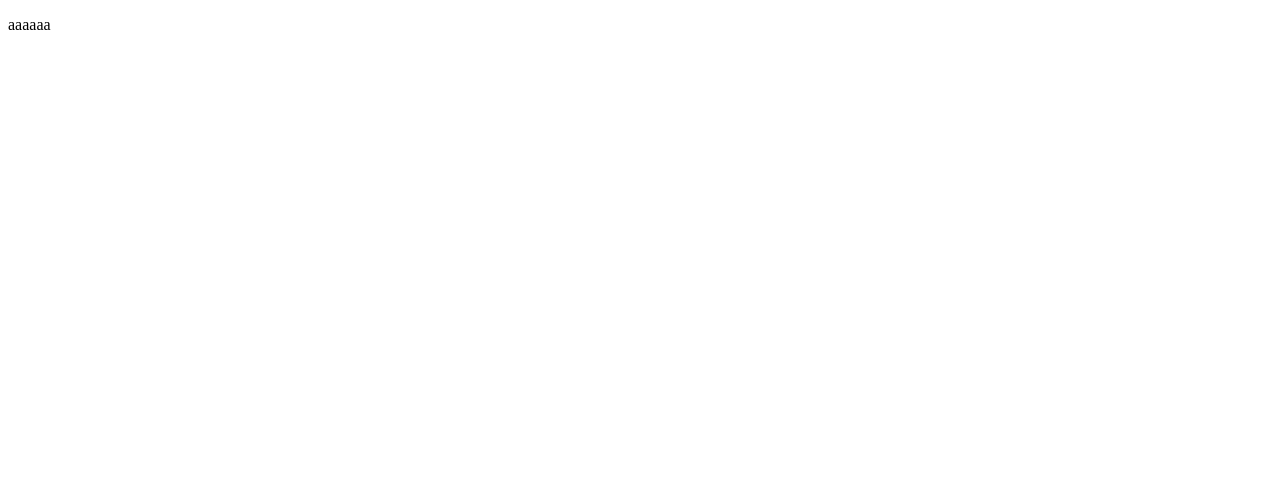
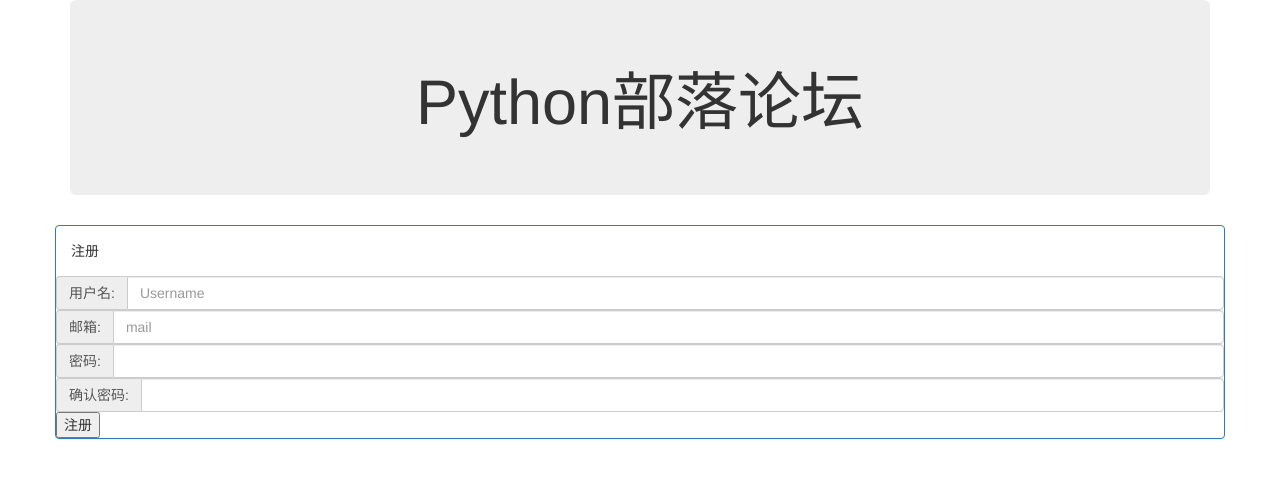
Before and after one commit to zalax303/test_django, a Django app: a page that uses myforum/usercenter/templates/usercenter_register.html in a window 1280 px wide. Before the commit the part shown is almost empty. Shown: the top 478 px of the page. Run offline with Django 3.2, Linux system fonts and the light colour scheme; parts of the project's set-up code (start-up, migrations or seed data) failed here and were passed over; some libraries are stand-ins or nearby versions.

Commit message:
20160505

```diff
--- a/myforum/myforum/settings.py
+++ b/myforum/myforum/settings.py
@@ -108,6 +108,8 @@ USE_TZ = True
 STATIC_URL = '/static/'
 
 EMAIL_HOST = "smtp.qq.com"
-EMAIL_PORT = 25
+EMAIL_PORT = 465
 EMAIL_HOST_USER = "281966776@qq.com"
-EMAIL_HOST_PASSWORD = "<19850313hhz>"
+EMAIL_HOST_PASSWORD = "meokjawjkgoicacf"
+EMAIL_USE_SSL = True
+DEFAULT_FROM_EMAIL = "281966776@qq.com"
--- a/myforum/myforum/urls.py
+++ b/myforum/myforum/urls.py
@@ -25,5 +25,6 @@ urlpatterns = [
     # url(r'^$', "block.views.index"),
     url(r'^article/', include("article.urls")),  #代表使用article下面的urls.py来处理
     url(r'^usercenter/', include("usercenter.urls")),
+    url('^', include('django.contrib.auth.urls')),
 
 ]
--- a/myforum/usercenter/templates/usercenter_register.html
+++ b/myforum/usercenter/templates/usercenter_register.html
@@ -1,10 +1,29 @@
-<!DOCTYPE html>
-<html lang="en">
-<head>
-    <meta charset="UTF-8">
-    <title></title>
-</head>
-<body>
-    <p>aaaaaa</p>
-</body>
-</html>
+{% extends 'base.html' %}
+{% block input %}
+<form method="POST" action=""> {% csrf_token %}
+    <div class="panel panel-primary">
+      <div class="panel-body">
+        注册
+      </div>
+      <div class="input-group">
+        <span class="input-group-addon" id="basic-addon1">用户名:</span>
+      <input type="text" class="form-control" placeholder="Username" aria-describedby="basic-addon1" name="username">
+      </div>
+      <div class="input-group">
+        <span class="input-group-addon" id="basic-addon2">邮箱:</span>
+      <input type="email" class="form-control" placeholder="mail" aria-describedby="basic-addon2" name="email">
+      </div>
+      <div class="input-group">
+        <span class="input-group-addon" id="basic-addon3">密码:</span>
+      <input type="password" class="form-control" placeholder="" aria-describedby="basic-addon3" name="password">
+      </div>
+      <div class="input-group">
+        <span class="input-group-addon" id="basic-addon4">确认密码:</span>
+      <input type="password" class="form-control" placeholder="" aria-describedby="basic-addon4" name="re_password">
+      </div>
+      <button type="submit" >注册</button>
+    </div>
+
+</form>
+
+{% endblock %}
--- a/myforum/usercenter/views.py
+++ b/myforum/usercenter/views.py
@@ -6,7 +6,7 @@ from django.core.mail import send_mail
 from django.core.urlresolvers import reverse
 from django.contrib.auth.models import User
 from django.http import HttpResponse
-from django.shortcuts import render_to_response,redirect
+from django.shortcuts import render_to_response, redirect
 from django.template import RequestContext
 
 from models import ActivateCode
@@ -32,16 +32,15 @@ def register(request):
 			user.is_active = 0
 			user.save()
 
-			new_code = str(uuid.uuid4().replace("-", ""))   #生成随机码
+			new_code = str(uuid.uuid4()).replace("-", "")   #生成随机码
 			expire_time = datetime.datetime.now() + datetime.timedelta(days=2)  #需要两天之内激活
 			code_record = ActivateCode(owner=user, code=new_code, expire_timestamp=expire_time)
 			code_record.save()
 
 			activate_link = "http://%s%s" % (request.get_host(), reverse("usercenter_activate", args=[new_code]))
-			send_mail(u"发送激活邮件", u"你的激活链接为%s" % (activate_link,), '281966779@qq.com', [email] ,
-					  fail_silently=False)  #发送失败需要报错
+			send_mail(u"发送激活邮件", u"你的激活链接为%s" % (activate_link,), '281966776@qq.com', [email] ,fail_silently=False)  #发送失败需要报错
 		else:
-			return render_to_response("usercenter_register.html", {"error":error},
+			return render_to_response("usercenter_register.html", {"error": error},
 									context_instance=RequestContext(request))
 		return redirect(reverse("login"))
 
```
Also changed, not shown: myforum/db.sqlite3.
